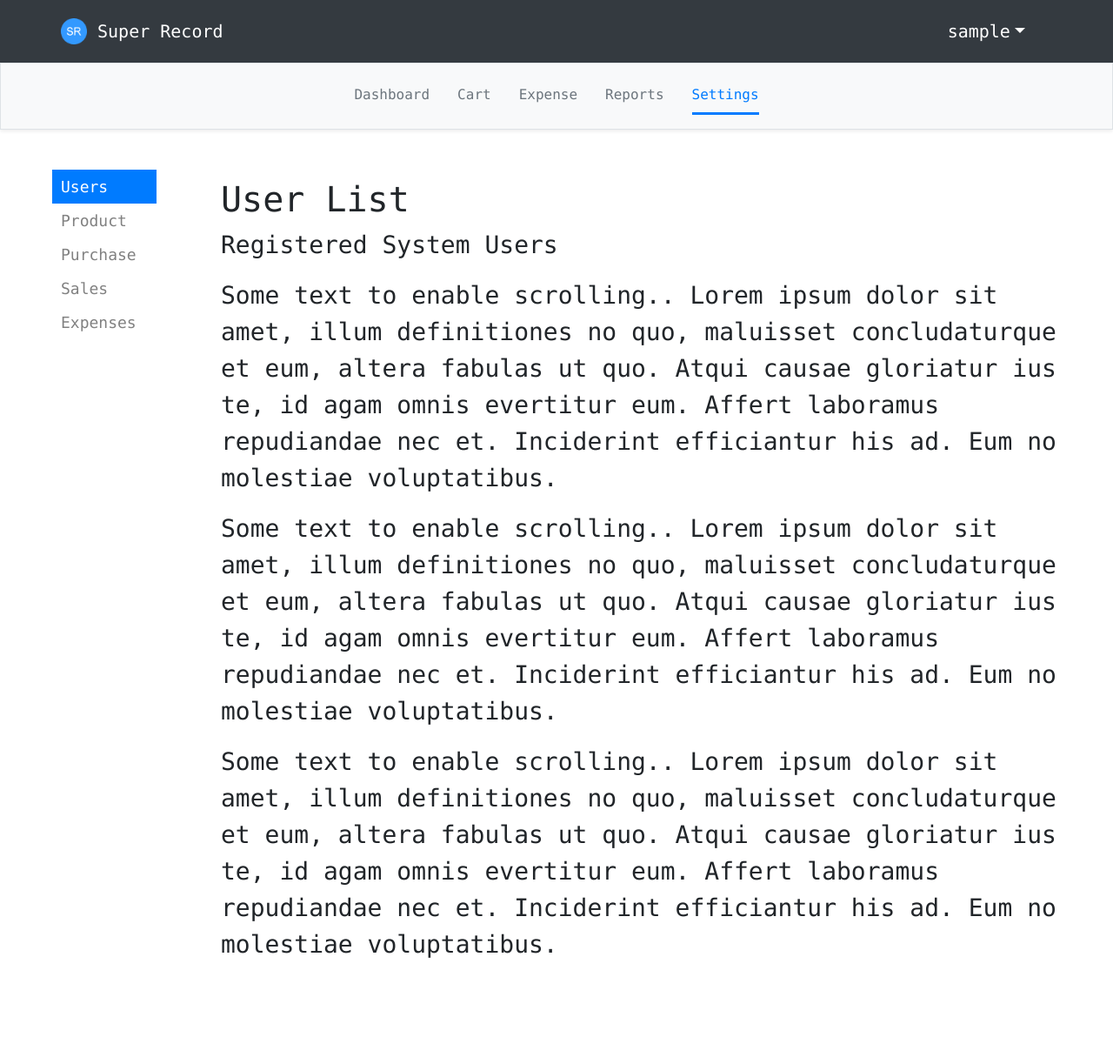
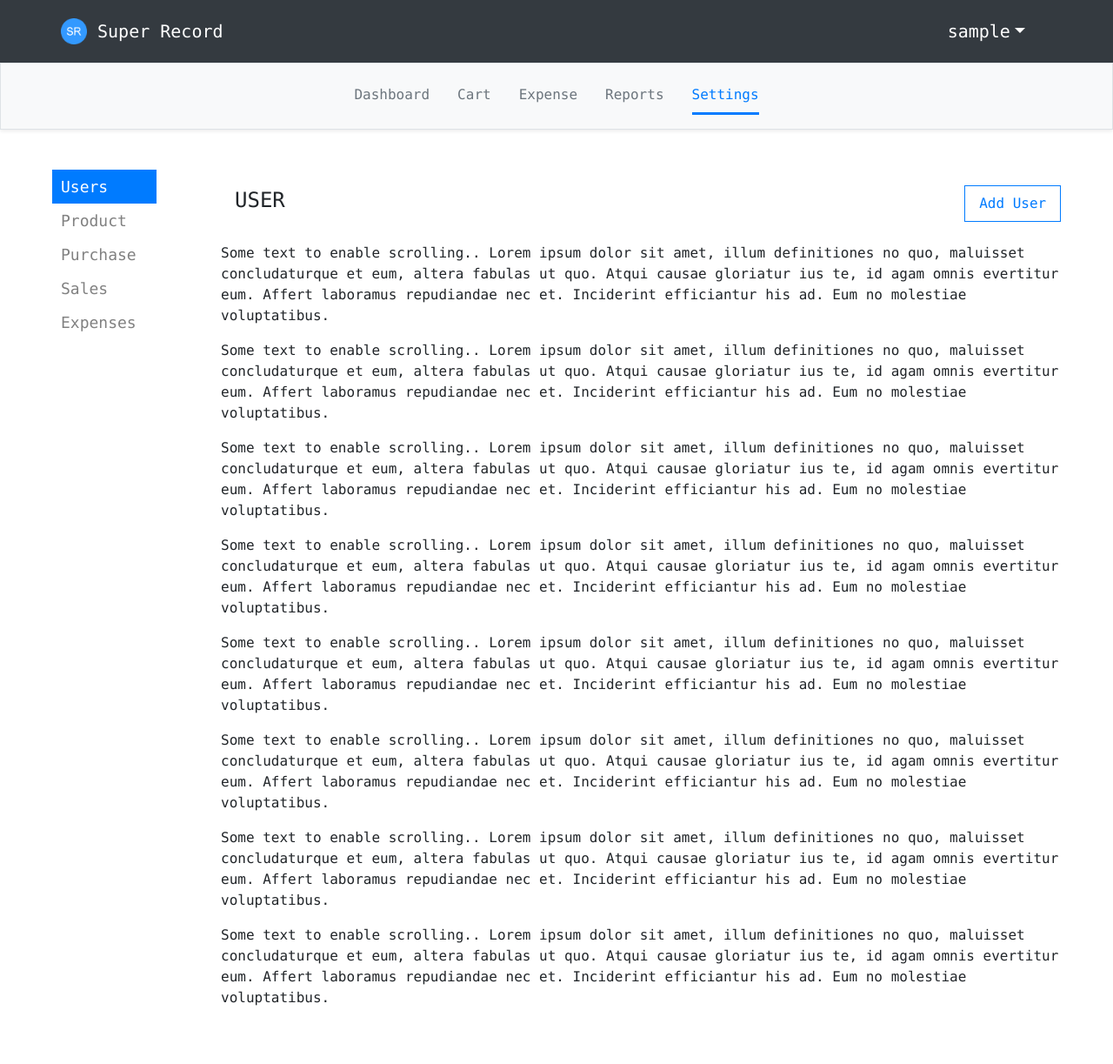
Before and after one commit to anyric/super-record, a Django app: page /accounts/setting/ in a window 1280 px wide. Shown: the whole page at 87% size. Before the commit the page ends 1101 px from the top, so only its background shows below. Run offline with Django 3.2, Linux system fonts and the light colour scheme; the visitor is signed in with stand-in values (Sample User, id 1); some libraries are stand-ins or nearby versions.

Commit message:
feature(user): change user registration page to modal dialog
- add button on user list page
- update signup page to a modal
- changed signup view to a class view
- add bootstrap modal form to settings installed apps list

[Finishes #167231966]

```diff
--- a/src/accounts/forms.py
+++ b/src/accounts/forms.py
@@ -1,5 +1,6 @@
 from django import forms
 from django.contrib.auth.forms import ReadOnlyPasswordHashField
+from bootstrap_modal_forms.mixins import PopRequestMixin, CreateUpdateAjaxMixin
 from .models import User
 
 class UserCreationForm(forms.ModelForm):
@@ -8,7 +9,7 @@ class UserCreationForm(forms.ModelForm):
     """
     password1 = forms.CharField(label='Password', widget=forms.PasswordInput)
     password2 = forms.CharField(label='Confirm Password', widget=forms.PasswordInput)
-    is_admin = forms.BooleanField(label='Is Admin', widget=forms.CheckboxInput)
+    is_admin = forms.BooleanField(label='Is Admin', required=False, widget=forms.CheckboxInput)
 
     class Meta:
         model = User
@@ -52,7 +53,7 @@ class UserChangeForm(forms.ModelForm):
     def clean_password(self):
         return self.initial['password']
 
-class UserRegisterForm(UserCreationForm):
+class UserRegisterForm(PopRequestMixin, CreateUpdateAjaxMixin, UserCreationForm):
     email = forms.EmailField()
 
     class Meta:
--- a/src/accounts/templates/accounts/base.html
+++ b/src/accounts/templates/accounts/base.html
@@ -9,6 +9,7 @@
   <script src="https://cdnjs.cloudflare.com/ajax/libs/popper.js/1.14.7/umd/popper.min.js"></script>
   <script src="https://stackpath.bootstrapcdn.com/bootstrap/4.1.3/js/bootstrap.min.js" integrity="sha384-ChfqqxuZUCnJSK3+MXmPNIyE6ZbWh2IMqE241rYiqJxyMiZ6OW/JmZQ5stwEULTy" crossorigin="anonymous"></script>
   {% load static %}
+  <script src="{% static 'js/jquery.bootstrap.modal.forms.min.js' %}"></script>
   <link rel="stylesheet" type="text/css" href="{% static 'accounts/css/style.css' %}">
   <script type="text/javascript" src="{% static 'accounts/js/script.js' %}"></script>
   <title>Super Record - {% block title %}{%endblock%}</title>
--- a/src/accounts/templates/accounts/user.html
+++ b/src/accounts/templates/accounts/user.html
@@ -1,6 +1,65 @@
-<div class="container my-2" style="font-size: 28px; ">
-    <h1>User List</h1>
-    <p>Registered System Users</p>
+{% block extra_js%}
+    <script src="http://malsup.github.com/jquery.form.js"></script>
+{% endblock %}
+
+{% load crispy_forms_tags %}
+
+<div class="container my-2">
+    <div class="navbar navbar-light mb-3 text-monospace ">
+        <h4 class="text-uppercase font-weight-lighter">User</h4>
+        <a class="signup-btn nav-link border border-primary px-3 py-2 text-primary"
+            data-toggle="modal"
+            data-target="#exampleModal"
+            href="{% url 'signup' %}"
+            title="Add Staff Member"
+            data-tooltip>Add User</a>
+    </div>
+    <!-- Modal -->
+    <div class="modal fade" tabindex="-1" role="dialog" id="modal">
+        <div class="modal-dialog" role="document">
+            <div class="modal-content"></div>
+        </div>
+    </div>
+
+    <script type="text/javascript">
+        $(function () {
+            // Sign up button
+            $(".signup-btn").modalForm({formURL: "{% url 'signup' %}"});
+        });
+    </script>
+
+    <!-- End of modal -->
+    <div>
+        <p class="font-weight-light">
+            Some text to enable scrolling.. Lorem ipsum dolor sit amet,
+            illum definitiones no quo, maluisset concludaturque et eum, altera fabulas ut quo.
+            Atqui causae gloriatur ius te, id agam omnis evertitur eum. Affert laboramus repudiandae nec et.
+            Inciderint efficiantur his ad. Eum no molestiae voluptatibus.
+        </p>
+        <p class="font-weight-light">
+            Some text to enable scrolling.. Lorem ipsum dolor sit amet,
+            illum definitiones no quo, maluisset concludaturque et eum, altera fabulas ut quo.
+            Atqui causae gloriatur ius te, id agam omnis evertitur eum. Affert laboramus repudiandae nec et.
+            Inciderint efficiantur his ad. Eum no molestiae voluptatibus.
+        </p>
+        <p class="font-weight-light">
+            Some text to enable scrolling.. Lorem ipsum dolor sit amet,
+            illum definitiones no quo, maluisset concludaturque et eum, altera fabulas ut quo.
+            Atqui causae gloriatur ius te, id agam omnis evertitur eum. Affert laboramus repudiandae nec et.
+            Inciderint efficiantur his ad. Eum no molestiae voluptatibus.
+        </p>
+        <p class="font-weight-light">
+            Some text to enable scrolling.. Lorem ipsum dolor sit amet,
+            illum definitiones no quo, maluisset concludaturque et eum, altera fabulas ut quo.
+            Atqui causae gloriatur ius te, id agam omnis evertitur eum. Affert laboramus repudiandae nec et.
+            Inciderint efficiantur his ad. Eum no molestiae voluptatibus.
+        </p>
+        <p class="font-weight-light">
+            Some text to enable scrolling.. Lorem ipsum dolor sit amet,
+            illum definitiones no quo, maluisset concludaturque et eum, altera fabulas ut quo.
+            Atqui causae gloriatur ius te, id agam omnis evertitur eum. Affert laboramus repudiandae nec et.
+            Inciderint efficiantur his ad. Eum no molestiae voluptatibus.
+        </p>
         <p class="font-weight-light">
             Some text to enable scrolling.. Lorem ipsum dolor sit amet,
             illum definitiones no quo, maluisset concludaturque et eum, altera fabulas ut quo.
@@ -20,3 +79,4 @@
             Inciderint efficiantur his ad. Eum no molestiae voluptatibus.
         </p>
     </div>
+</div>
--- a/src/accounts/views.py
+++ b/src/accounts/views.py
@@ -1,20 +1,17 @@
 from django.shortcuts import render, redirect
 from django.contrib.auth.decorators import login_required
+from django.utils.decorators import method_decorator
+from django.urls import reverse_lazy
+from django.views import View
+from bootstrap_modal_forms.generic import BSModalCreateView
 from .forms import UserRegisterForm
 
-@login_required
-def register(request):
-    if request.method == 'POST':
-        form = UserRegisterForm(request.POST)
-        if form.is_valid():
-            form.save()
-            return redirect('login')
-    else:
-        form = UserRegisterForm()
-    context = {
-        'form': form,
-    }
-    return render(request, 'accounts/signup.html', context)
+@method_decorator(login_required, name='dispatch')
+class SignUpView(BSModalCreateView):
+    form_class = UserRegisterForm
+    template_name = 'accounts/signup.html'
+    success_message = 'Success: Sign up succeeded. You can now Log in.'
+    success_url = reverse_lazy('setting')
 
 @login_required
 def home(request):
--- a/src/superrecord/settings.py
+++ b/src/superrecord/settings.py
@@ -38,7 +38,9 @@ INSTALLED_APPS = [
     'django.contrib.messages',
     'django.contrib.staticfiles',
     'accounts.apps.AccountsConfig',
-    'crispy_forms'
+    'crispy_forms',
+    'bootstrap_modal_forms',
+    'widget_tweaks',
 ]
 
 MIDDLEWARE = [
--- a/src/superrecord/urls.py
+++ b/src/superrecord/urls.py
@@ -10,7 +10,7 @@ urlpatterns = [
     path('', index, name='index'),
     path('accounts/user/', user_views.user, name='user'),
     path('accounts/home/', user_views.home, name='home'),
-    path('accounts/signup/', user_views.register, name='signup'),
+    path('accounts/signup/', user_views.SignUpView.as_view(), name='signup'),
     path('accounts/login/', auth_views.LoginView.as_view(template_name='accounts/login.html'), name='login'),
     path('accounts/logout/', auth_views.LogoutView.as_view(template_name='accounts/logout.html'), name='logout'),
     path('accounts/product/', user_views.product, name='product'),
```
Also changed, not shown: src/accounts/templates/accounts/signup.html (+30 -16 lines), src/accounts/static/accounts/css/style.css (line endings or trailing spaces). Lines whose indentation alone changed are shown as unchanged.
